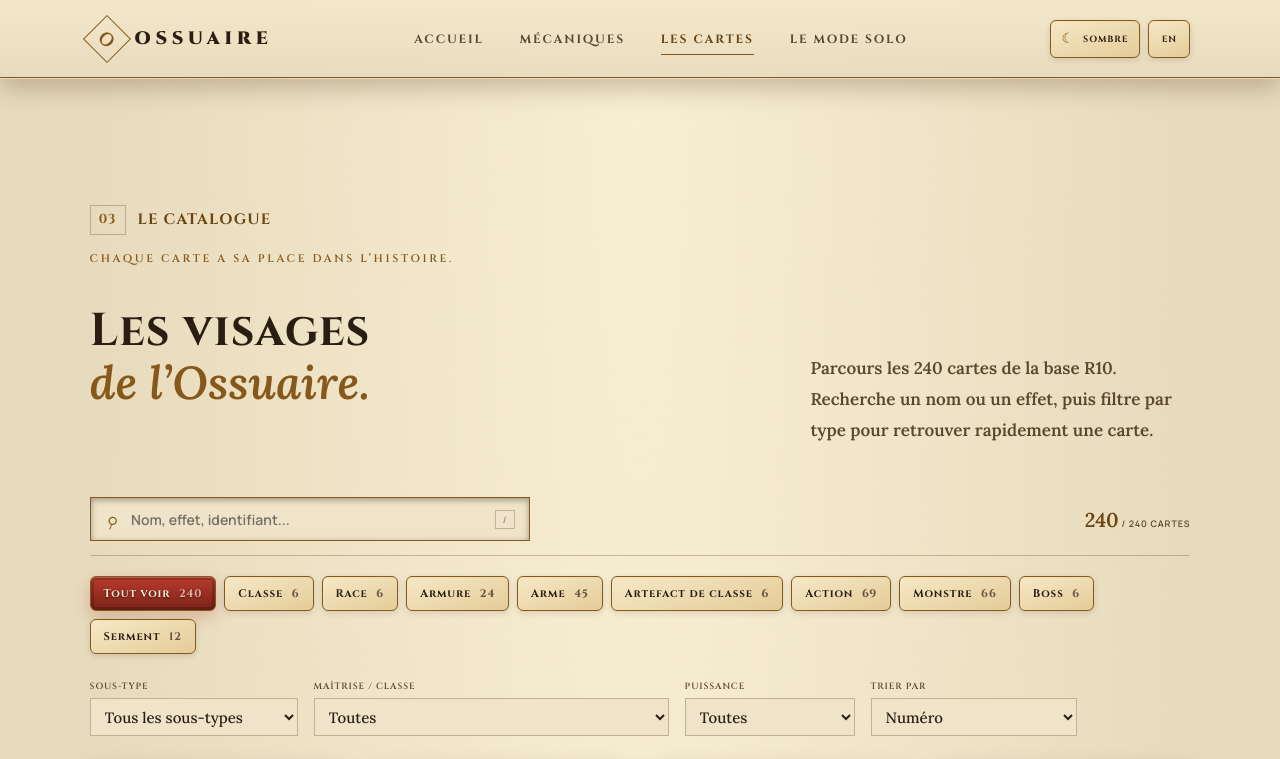
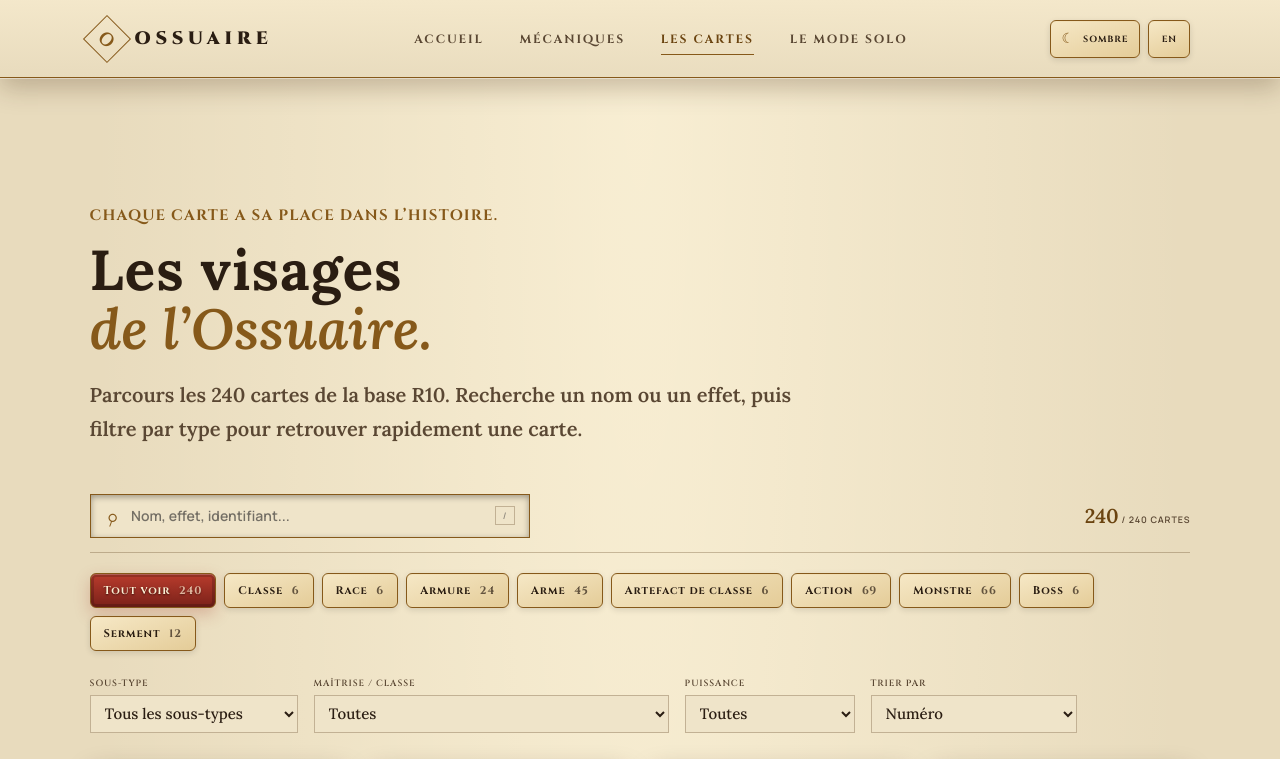
Before and after one commit to G33KOO/Ossuary-game, a React (Vite) app: page /cartes in a window 1280 px wide. Shown: the top 759 px of the page. Built offline with nearby package versions, Linux system fonts and the light colour scheme.

Commit message:
Use shared page heading for the card catalogue

```diff
--- a/src/pages/CardsPage.tsx
+++ b/src/pages/CardsPage.tsx
@@ -4,7 +4,7 @@ import cardsData from '../data/cards.json'
 import { CardFilterBar } from '../components/CardFilterBar'
 import type { FilterOption } from '../components/CardFilterBar'
 import { CardTile } from '../components/CardTile'
-import { SectionLabel } from '../components/SectionLabel'
+import { PageHeading } from '../components/PageHeading'
 import { useCardDialog } from '../hooks/useCardDialog'
 import { useInfiniteScroll } from '../hooks/useInfiniteScroll'
 import { useLocale } from '../hooks/useLocale'
@@ -139,18 +139,15 @@ export function CardsPage() {
 
   return (
     <section className="catalog-section section-wrap">
-      <SectionLabel number="03">{t('catalog.section')}</SectionLabel>
-      <div className="catalog-heading">
-        <div>
-          <p className="eyebrow">{t('catalog.eyebrow')}</p>
-          <h1>
+      <PageHeading
+        eyebrow={t('catalog.eyebrow')}
+        description={t('catalog.description')}
+        title={<>
             {t('catalog.titleOne')}
             <br />
             <em>{t('catalog.titleTwo')}</em>
-          </h1>
-        </div>
-        <p>{t('catalog.description')}</p>
-      </div>
+        </>}
+      />
 
       <CardFilterBar
         filters={filters}
--- a/src/styles/fantasy.css
+++ b/src/styles/fantasy.css
@@ -331,6 +331,7 @@ h2 em {
 
 /* ---- Sections de l'accueil ---- */
 .showcase-heading > .eyebrow { font-size: 15px; font-weight: 700; letter-spacing: .08em; }
+.page-heading .eyebrow { font-size: 15px; font-weight: 700; letter-spacing: .08em; line-height: 1.5; }
 .intro-section {
   padding-bottom: 110px;
   padding-top: 110px;
```
